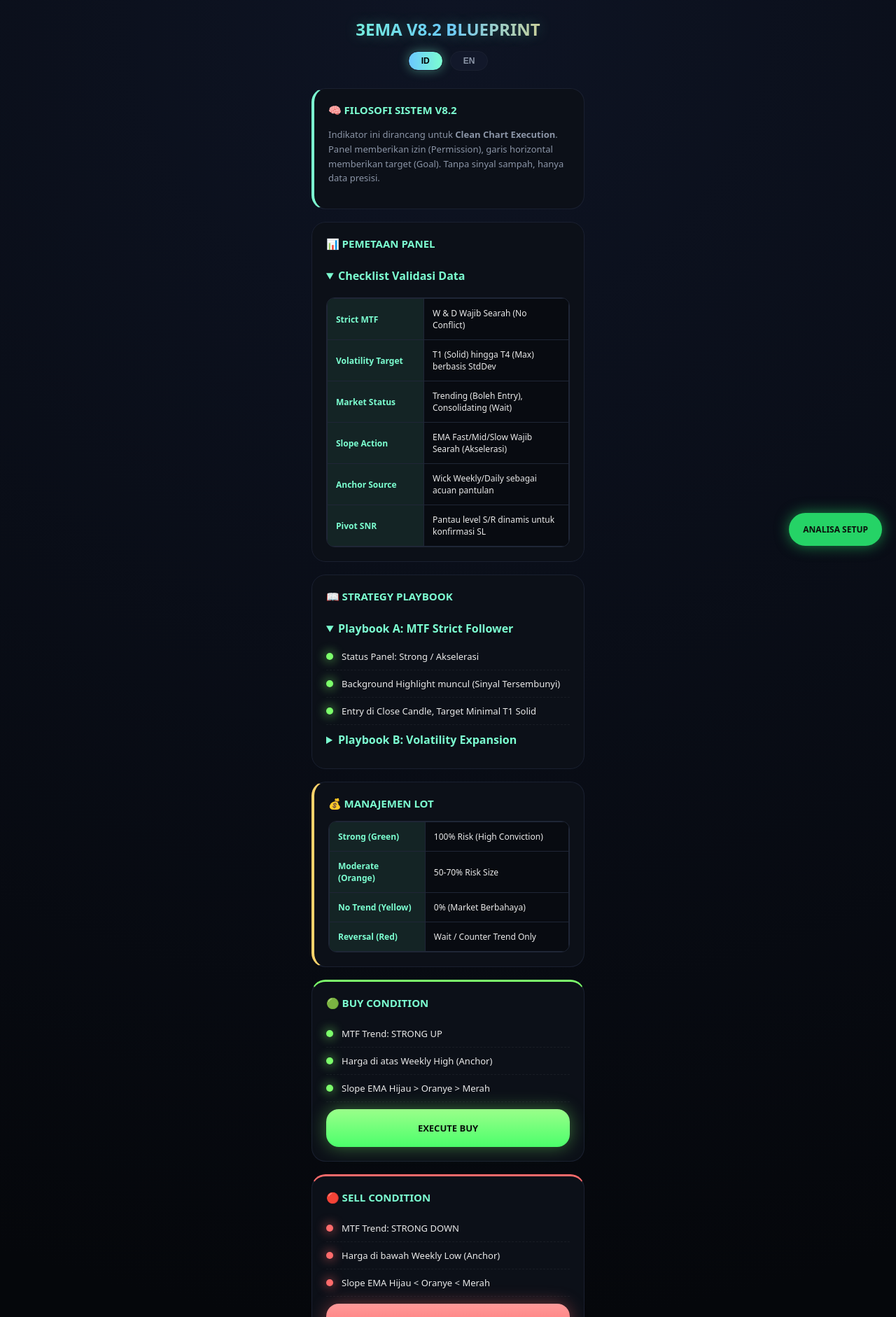
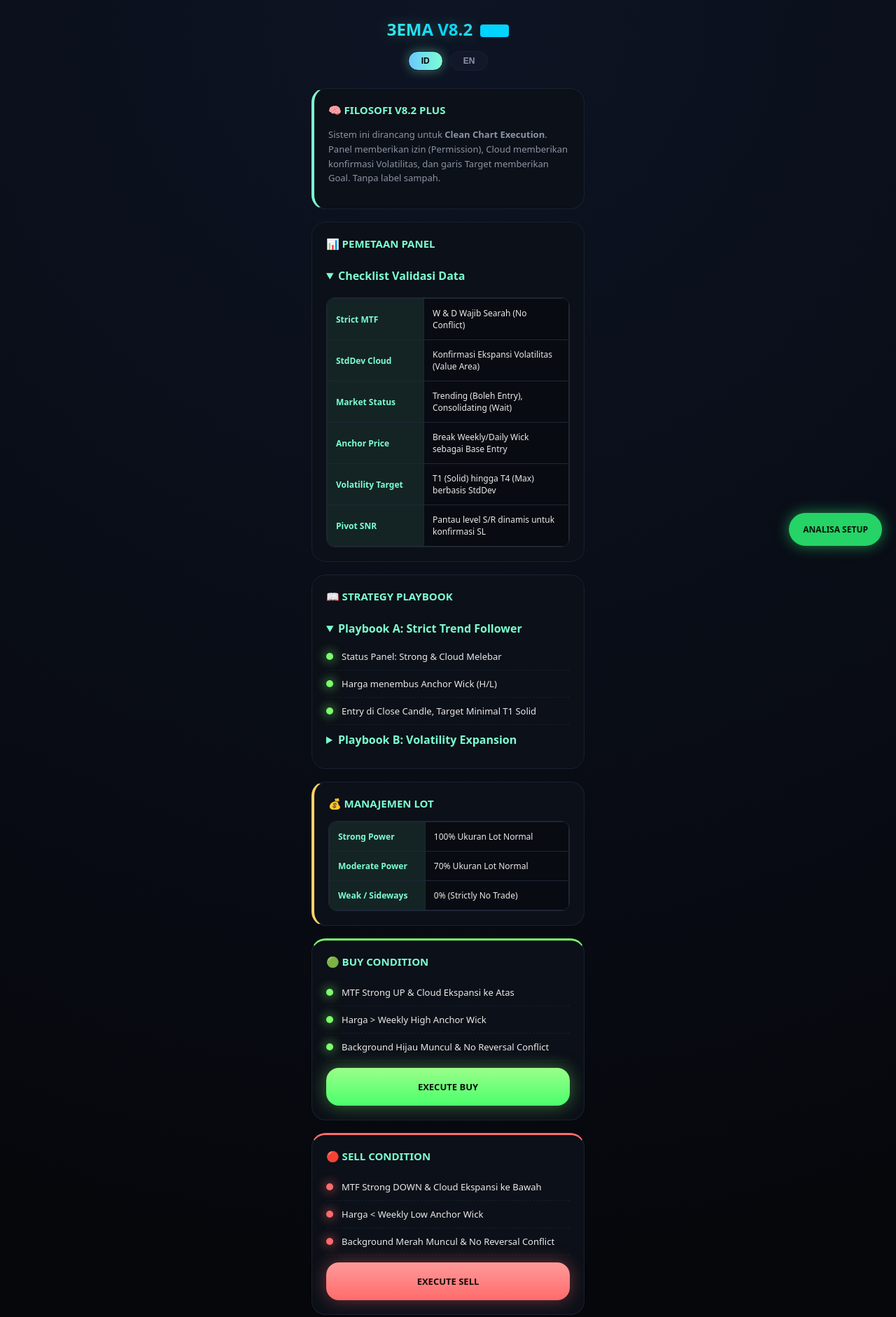
Before and after one commit to kijangweb/playbook_3EMA, a plain HTML site: page index.html in a window 1280 px wide. Shown: the top 1882 px of the page at 70% size. Drawn offline with Linux system fonts and the light colour scheme.

Commit message:
Update index.html

```diff
--- a/index.html
+++ b/index.html
@@ -3,12 +3,13 @@
 <head>
 <meta charset="UTF-8">
 <meta name="viewport" content="width=device-width, initial-scale=1.0">
-<title>3EMA Strict Blueprint V8.2 — Official Playbook</title>
+<title>3EMA Strict Blueprint V8.2 Plus — Official Playbook</title>
 <style>
 :root{
   --bg:#05070b; --card:#0c1018; --line:#1a2030;
   --green:#7CFF6B; --red:#FF6B6B; --gold:#FFD36B;
   --neon:#7cffd1; --text:#eaeaea; --muted:#8b95a7;
+  --aqua:#00d4ff;
 }
 *{box-sizing:border-box}
 body{
@@ -21,9 +22,13 @@ body{
 .header{text-align:center;margin-bottom:25px}
 .logo{
   font-size:24px; font-weight:900;
-  background:linear-gradient(90deg,#7cffd1,#6bc7ff,#ffd36b);
+  background:linear-gradient(90deg,#7cffd1,#00d4ff,#ffd36b);
   -webkit-background-clip:text; -webkit-text-fill-color:transparent;
   text-shadow:0 0 20px rgba(124,255,209,0.3);
+}
+.badge-plus {
+  background: var(--aqua); color: #000; font-size: 10px; font-weight: 900;
+  padding: 2px 8px; border-radius: 4px; vertical-align: middle; margin-left: 5px;
 }
 .toggle{ display:flex; justify-content:center; gap:10px; margin-top:15px; }
 .toggle button{
@@ -45,6 +50,7 @@ body{
 .dot{ width:10px; height:10px; border-radius:50%; margin-top:4px; flex-shrink:0;}
 .ok{background: var(--green); box-shadow:0 0 15px var(--green);}
 .bad{background: var(--red); box-shadow:0 0 15px var(--red);}
+.wait{background: var(--gold); box-shadow:0 0 15px var(--gold);}
 
 .table-wrap{ overflow:hidden; border-radius:12px; border:1px solid #1f2636; margin-top:10px;}
 .table{ width:100%; border-collapse:collapse; font-size:12px; background: rgba(0,0,0,0.3);}
@@ -81,7 +87,7 @@ details summary { cursor: pointer; color: var(--neon); font-weight: 800; padding
 <div class="app">
 
 <div class="header">
-  <div class="logo">3EMA V8.2 BLUEPRINT</div>
+  <div class="logo">3EMA V8.2 <span class="badge-plus">PLUS</span></div>
   <div class="toggle">
     <button id="btn-id" onclick="setLang('id')" class="active">ID</button>
     <button id="btn-en" onclick="setLang('en')">EN</button>
@@ -154,70 +160,70 @@ details summary { cursor: pointer; color: var(--neon); font-weight: 800; padding
 <script>
 const data = {
   id: {
-    coreTitle: "🧠 FILOSOFI SISTEM V8.2",
-    coreDesc: "Indikator ini dirancang untuk <b>Clean Chart Execution</b>. Panel memberikan izin (Permission), garis horizontal memberikan target (Goal). Tanpa sinyal sampah, hanya data presisi.",
+    coreTitle: "🧠 FILOSOFI V8.2 PLUS",
+    coreDesc: "Sistem ini dirancang untuk <b>Clean Chart Execution</b>. Panel memberikan izin (Permission), Cloud memberikan konfirmasi Volatilitas, dan garis Target memberikan Goal. Tanpa label sampah.",
     checkTitle: "📊 PEMETAAN PANEL",
     sumMech: "Checklist Validasi Data",
     tMech: `<tr><th>Strict MTF</th><td>W & D Wajib Searah (No Conflict)</td></tr>
+            <tr><th>StdDev Cloud</th><td>Konfirmasi Ekspansi Volatilitas (Value Area)</td></tr>
+            <tr><th>Market Status</th><td>Trending (Boleh Entry), Consolidating (Wait)</td></tr>
+            <tr><th>Anchor Price</th><td>Break Weekly/Daily Wick sebagai Base Entry</td></tr>
             <tr><th>Volatility Target</th><td>T1 (Solid) hingga T4 (Max) berbasis StdDev</td></tr>
-            <tr><th>Market Status</th><td>Trending (Boleh Entry), Consolidating (Wait)</td></tr>
-            <tr><th>Slope Action</th><td>EMA Fast/Mid/Slow Wajib Searah (Akselerasi)</td></tr>
-            <tr><th>Anchor Source</th><td>Wick Weekly/Daily sebagai acuan pantulan</td></tr>
             <tr><th>Pivot SNR</th><td>Pantau level S/R dinamis untuk konfirmasi SL</td></tr>`,
     playTitle: "📖 STRATEGY PLAYBOOK",
-    sumPlayA: "Playbook A: MTF Strict Follower",
-    listPlayA: "<li><span class='dot ok'></span>Status Panel: Strong / Akselerasi</li><li><span class='dot ok'></span>Background Highlight muncul (Sinyal Tersembunyi)</li><li><span class='dot ok'></span>Entry di Close Candle, Target Minimal T1 Solid</li>",
+    sumPlayA: "Playbook A: Strict Trend Follower",
+    listPlayA: "<li><span class='dot ok'></span>Status Panel: Strong & Cloud Melebar</li><li><span class='dot ok'></span>Harga menembus Anchor Wick (H/L)</li><li><span class='dot ok'></span>Entry di Close Candle, Target Minimal T1 Solid</li>",
     sumPlayB: "Playbook B: Volatility Expansion",
-    listPlayB: "<li><span class='dot ok'></span>Hold posisi jika Trend Strength tetap 'Strong'</li><li><span class='dot ok'></span>Target bertahap ke T2, T3, hingga T4 (Dashed Lines)</li><li><span class='dot ok'></span>Exit jika muncul 'Reversal Alert' di Panel</li>",
+    listPlayB: "<li><span class='dot ok'></span>Hold posisi jika Cloud terus Ekspansi ke arah Trend</li><li><span class='dot ok'></span>Target bertahap ke T2, T3, hingga T4 (Dashed)</li><li><span class='dot wait'></span>Exit jika Cloud menyempit (Squeeze)</li>",
     lotTitle: "💰 MANAJEMEN LOT",
-    tLot: "<tr><th>Strong (Green)</th><td>100% Risk (High Conviction)</td></tr><tr><th>Moderate (Orange)</th><td>50-70% Risk Size</td></tr><tr><th>No Trend (Yellow)</th><td>0% (Market Berbahaya)</td></tr><tr><th>Reversal (Red)</th><td>Wait / Counter Trend Only</td></tr>",
+    tLot: "<tr><th>Strong Power</th><td>100% Ukuran Lot Normal</td></tr><tr><th>Moderate Power</th><td>70% Ukuran Lot Normal</td></tr><tr><th>Weak / Sideways</th><td>0% (Strictly No Trade)</td></tr>",
     buyTitle: "🟢 BUY CONDITION",
-    buyList: "<li><span class='dot ok'></span>MTF Trend: STRONG UP</li><li><span class='dot ok'></span>Harga di atas Weekly High (Anchor)</li><li><span class='dot ok'></span>Slope EMA Hijau > Oranye > Merah</li>",
+    buyList: "<li><span class='dot ok'></span>MTF Strong UP & Cloud Ekspansi ke Atas</li><li><span class='dot ok'></span>Harga > Weekly High Anchor Wick</li><li><span class='dot ok'></span>Background Hijau Muncul & No Reversal Conflict</li>",
     sellTitle: "🔴 SELL CONDITION",
-    sellList: "<li><span class='dot bad'></span>MTF Trend: STRONG DOWN</li><li><span class='dot bad'></span>Harga di bawah Weekly Low (Anchor)</li><li><span class='dot bad'></span>Slope EMA Hijau < Oranye < Merah</li>",
+    sellList: "<li><span class='dot bad'></span>MTF Strong DOWN & Cloud Ekspansi ke Bawah</li><li><span class='dot bad'></span>Harga < Weekly Low Anchor Wick</li><li><span class='dot bad'></span>Background Merah Muncul & No Reversal Conflict</li>",
     finalTitle: "🎯 KEPUTUSAN AKHIR",
-    finalDesc: "Disiplin pada Panel adalah kunci profit jangka panjang.",
+    finalDesc: "Disiplin pada izin Panel adalah kunci profit jangka panjang.",
     btnBuyText: "EXECUTE BUY",
     btnSellText: "EXECUTE SELL",
     btnWaitText: "STAY OUT / NO TRADE",
     confTitle: "⚡ BUTUH ANALISA?",
     confDesc: "Kirim screenshot chart Anda untuk konfirmasi setup 3EMA.",
-    confBtn: "WHATSAPP CONSULTATION",
+    confBtn: "KONSULTASI VIA WHATSAPP",
     waFloatText: "ANALISA SETUP",
-    footNote: "V8.2 Stability Fix: Fokus, Presisi, Konsisten."
+    footNote: "V8.2 Stability Plus: Fokus, Presisi, Konsisten."
   },
   en: {
-    coreTitle: "🧠 V8.2 SYSTEM PHILOSOPHY",
-    coreDesc: "This indicator is built for <b>Clean Chart Execution</b>. Panel gives permission, horizontal lines provide goals. No signal clutter, only precision data.",
+    coreTitle: "🧠 V8.2 PLUS PHILOSOPHY",
+    coreDesc: "Built for <b>Clean Chart Execution</b>. Panel gives Permission, Cloud confirms Volatility, and Target lines define Goals. Zero visual noise, pure data.",
     checkTitle: "📊 PANEL MAPPING",
     sumMech: "Data Validation Checklist",
     tMech: `<tr><th>Strict MTF</th><td>W & D Must Align (No Conflict)</td></tr>
+            <tr><th>StdDev Cloud</th><td>Volatility Expansion Confirmation (Value Area)</td></tr>
+            <tr><th>Market Status</th><td>Trending (Trade), Consolidating (Wait)</td></tr>
+            <tr><th>Anchor Price</th><td>Break Weekly/Daily Wick as Base Entry</td></tr>
             <tr><th>Volatility Target</th><td>T1 (Solid) to T4 (Max) based on StdDev</td></tr>
-            <tr><th>Market Status</th><td>Trending (Trade), Consolidating (Wait)</td></tr>
-            <tr><th>Slope Action</th><td>EMA Fast/Mid/Slow Must Align (Acceleration)</td></tr>
-            <tr><th>Anchor Source</th><td>Weekly/Daily Wicks as bounce reference</td></tr>
             <tr><th>Pivot SNR</th><td>Monitor dynamic S/R for SL confirmation</td></tr>`,
     playTitle: "📖 STRATEGY PLAYBOOK",
-    sumPlayA: "Playbook A: MTF Strict Follower",
-    listPlayA: "<li><span class='dot ok'></span>Panel Status: Strong / Acceleration</li><li><span class='dot ok'></span>Background Highlight active (Hidden Signal)</li><li><span class='dot ok'></span>Entry at Close Candle, Min Target T1 Solid</li>",
+    sumPlayA: "Playbook A: Strict Trend Follower",
+    listPlayA: "<li><span class='dot ok'></span>Panel Status: Strong & Cloud Expanding</li><li><span class='dot ok'></span>Price breaks Anchor Wick (H/L)</li><li><span class='dot ok'></span>Entry at Close Candle, Min Target T1 Solid</li>",
     sumPlayB: "Playbook B: Volatility Expansion",
-    listPlayB: "<li><span class='dot ok'></span>Hold if Trend Strength remains 'Strong'</li><li><span class='dot ok'></span>Trailing targets to T2, T3, and T4</li><li><span class='dot ok'></span>Exit if 'Reversal Alert' appears on Panel</li>",
+    listPlayB: "<li><span class='dot ok'></span>Hold position if Cloud continues expanding in Trend direction</li><li><span class='dot ok'></span>Trailing targets to T2, T3, and T4 (Dashed)</li><li><span class='dot wait'></span>Exit if Cloud narrows (Squeeze)</li>",
     lotTitle: "💰 LOT MANAGEMENT",
-    tLot: "<tr><th>Strong (Green)</th><td>100% Risk (High Conviction)</td></tr><tr><th>Moderate (Orange)</th><td>50-70% Risk Size</td></tr><tr><th>No Trend (Yellow)</th><td>0% (Dangerous Market)</td></tr><tr><th>Reversal (Red)</th><td>Wait / Counter Trend Only</td></tr>",
+    tLot: "<tr><th>Strong Power</th><td>100% Normal Lot Size</td></tr><tr><th>Moderate Power</th><td>70% Normal Lot Size</td></tr><tr><th>Weak / Sideways</th><td>0% (Strictly No Trade)</td></tr>",
     buyTitle: "🟢 BUY CONDITION",
-    buyList: "<li><span class='dot ok'></span>MTF Trend: STRONG UP</li><li><span class='dot ok'></span>Price above Weekly High (Anchor)</li><li><span class='dot ok'></span>Slope EMA Green > Orange > Red</li>",
+    buyList: "<li><span class='dot ok'></span>MTF Strong UP & Cloud Expanding Upward</li><li><span class='dot ok'></span>Price > Weekly High Anchor Wick</li><li><span class='dot ok'></span>Green Background Active & No Conflict</li>",
     sellTitle: "🔴 SELL CONDITION",
-    sellList: "<li><span class='dot bad'></span>MTF Trend: STRONG DOWN</li><li><span class='dot bad'></span>Price below Weekly Low (Anchor)</li><li><span class='dot bad'></span>Slope EMA Green < Orange < Red</li>",
+    sellList: "<li><span class='dot bad'></span>MTF Strong DOWN & Cloud Expanding Downward</li><li><span class='dot bad'></span>Price < Weekly Low Anchor Wick</li><li><span class='dot bad'></span>Red Background Active & No Conflict</li>",
     finalTitle: "🎯 FINAL DECISION",
-    finalDesc: "Discipline to the Panel is the key to long-term profit.",
+    finalDesc: "Discipline to Panel permission is the key to consistency.",
     btnBuyText: "EXECUTE BUY",
     btnSellText: "EXECUTE SELL",
     btnWaitText: "STAY OUT / NO TRADE",
     confTitle: "⚡ NEED ANALYSIS?",
     confDesc: "Send your chart screenshot for 3EMA setup confirmation.",
-    confBtn: "WHATSAPP CONSULTATION",
+    confBtn: "CONSULT VIA WHATSAPP",
     waFloatText: "ASK SETUP",
-    footNote: "V8.2 Stability Fix: Focus, Precision, Consistency."
+    footNote: "V8.2 Stability Plus: Focus, Precision, Consistency."
   }
 };
 
```
